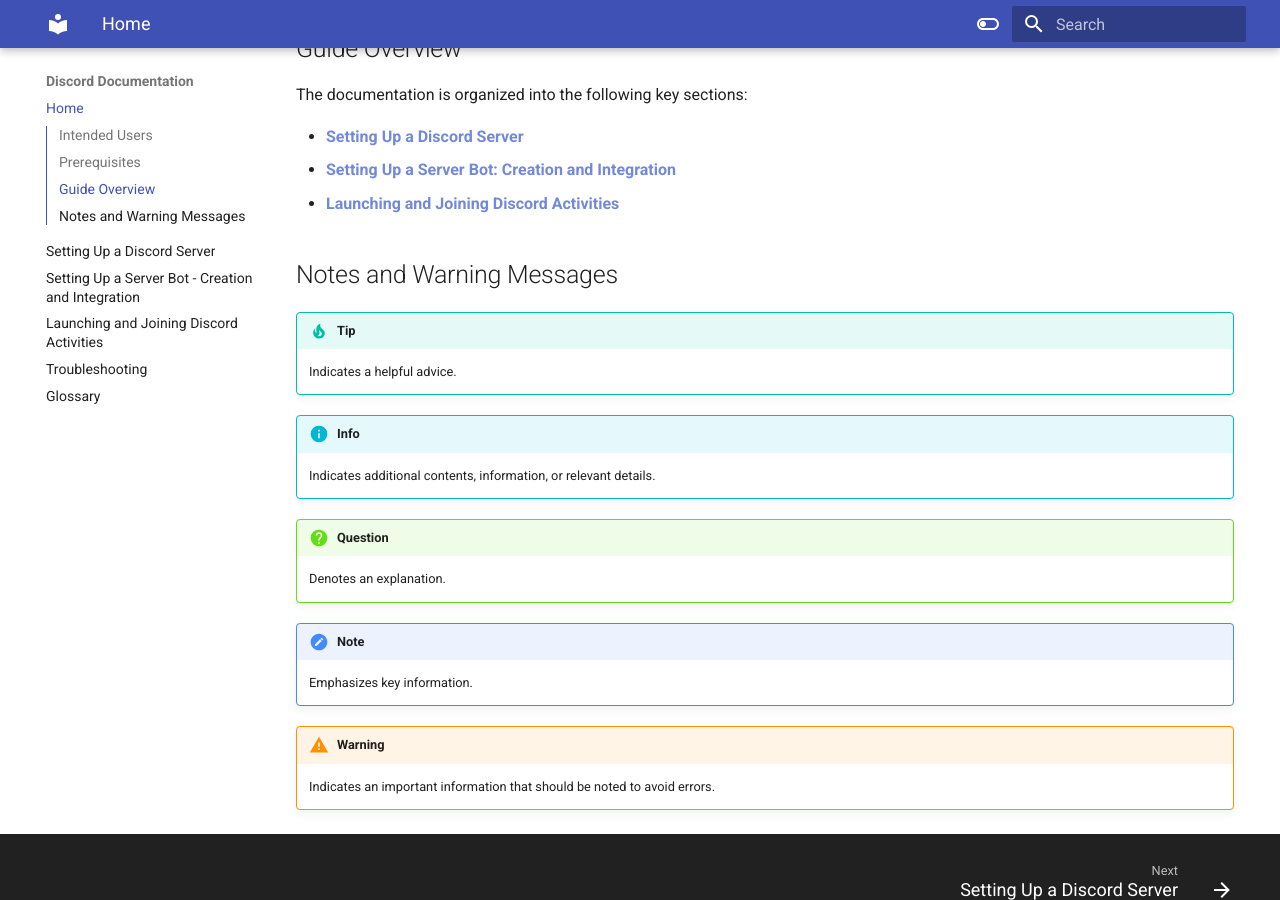
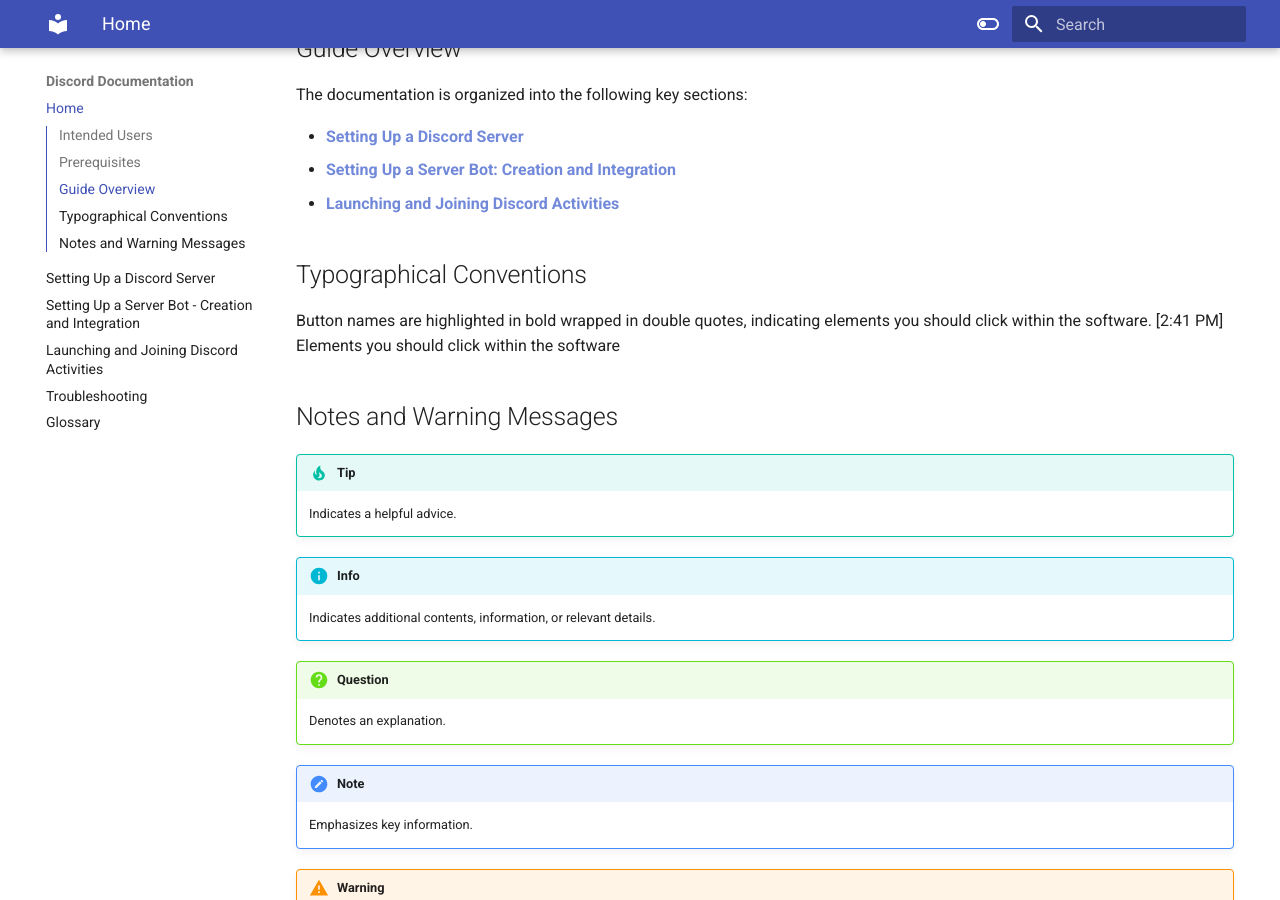
Before and after one commit to marcangelo1/Discord-Documentation, an MkDocs documentation site: the page built from docs/index.md, in a window 1280 px wide and 900 px high, scrolled down 708 px. Built offline with MkDocs 1.6.1 and Material for MkDocs 9.7.7, drawn with Linux system fonts in a browser that asks for light colours.

Commit message:
Add Typographical Conventions

```diff
--- a/docs/index.md
+++ b/docs/index.md
@@ -22,6 +22,12 @@
 * [**Setting Up a Server Bot: Creation and Integration**](Task2.md){: style="color: #7289DA;"}
 * [**Launching and Joining Discord Activities**](Task3.md){: style="color: #7289DA;"}
 
+## Typographical Conventions
+Button names are highlighted in bold wrapped in double quotes, indicating elements you should click within the software.
+[2:41 PM]
+Elements you should click within the software
+
+
 ## Notes and Warning Messages
 
 !!! Tip
```
